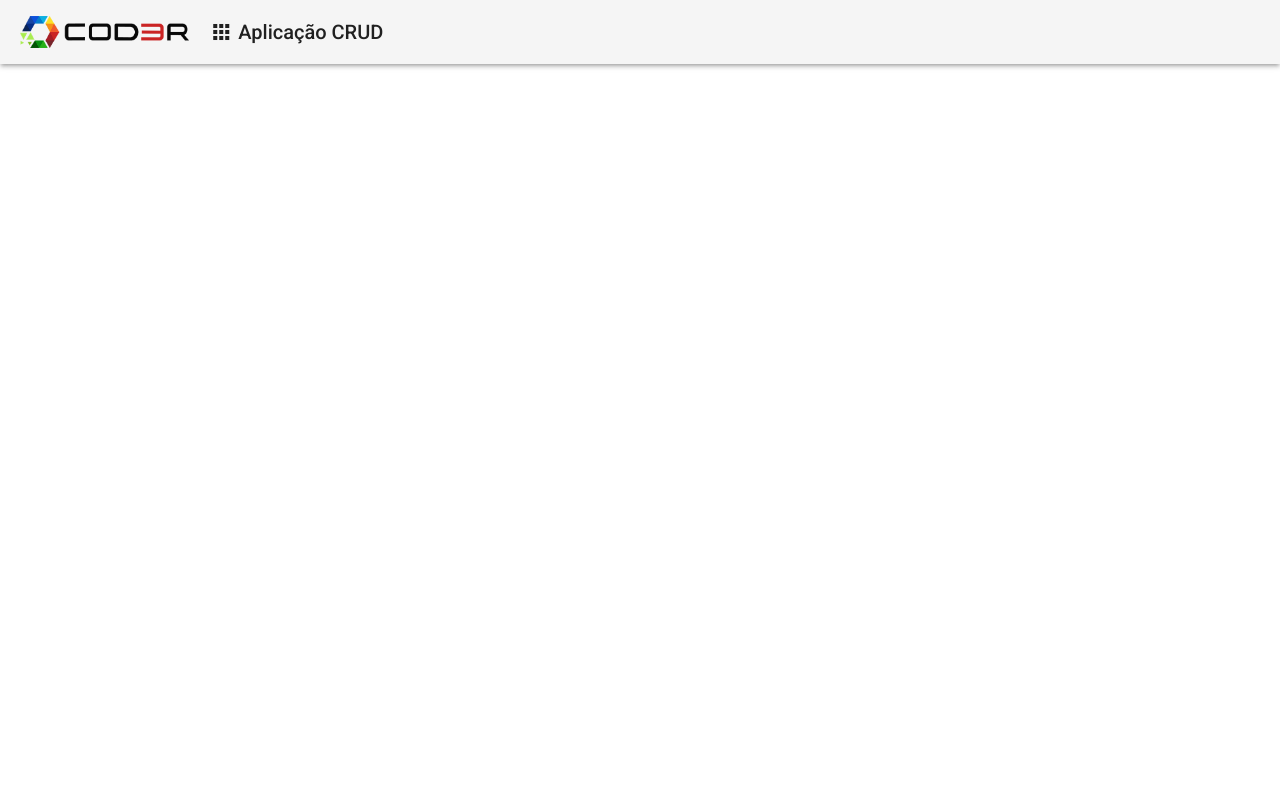
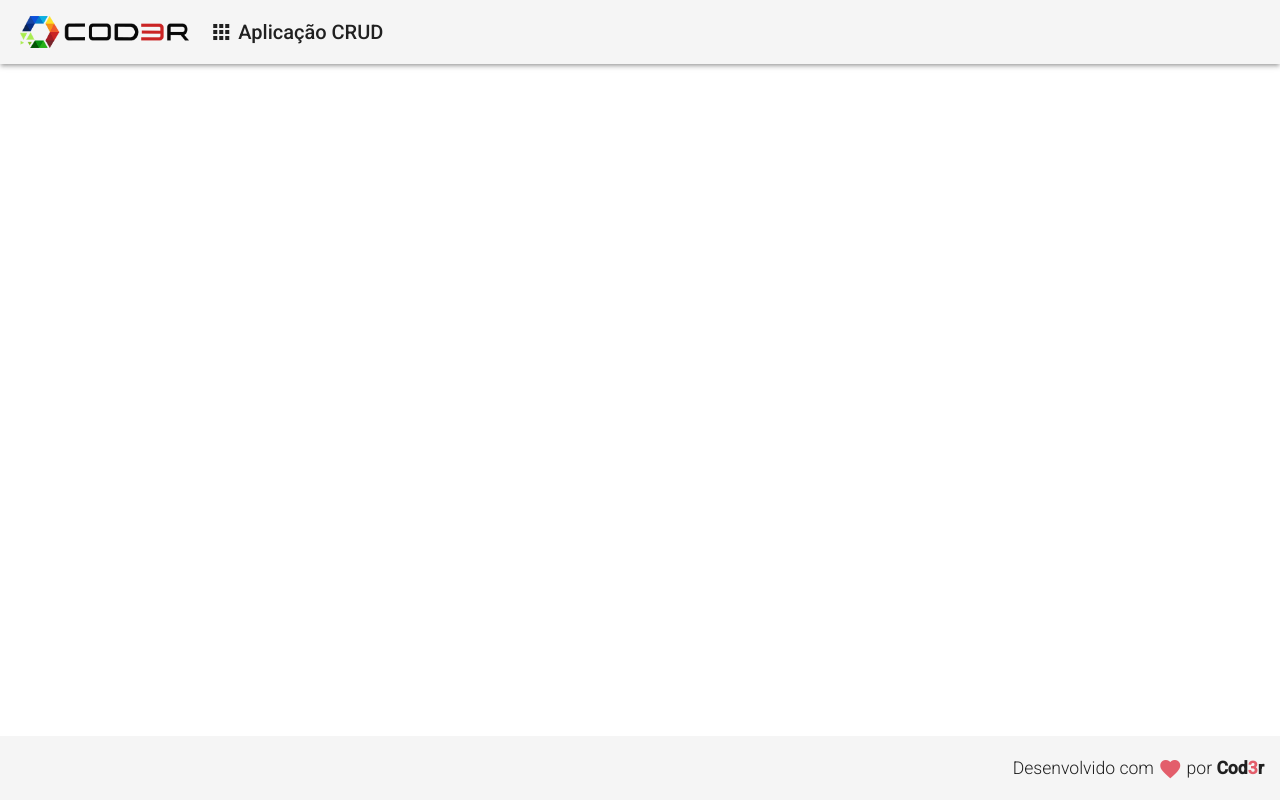
Before and after one commit to ericanoronha/curso-angular9-essencial, an Angular app in the folder frontend/: page / in a window 1280 px wide. Built offline with nearby package versions, Linux system fonts and the light colour scheme.

Commit message:
gera e estiliza componente de footer

```diff
--- a/frontend/src/app/app.component.html
+++ b/frontend/src/app/app.component.html
@@ -1 +1,2 @@
 <app-header></app-header>
+<app-footer></app-footer>
--- a/frontend/src/app/app.module.ts
+++ b/frontend/src/app/app.module.ts
@@ -7,11 +7,13 @@
 import { HeaderComponent } from './components/template/header/header.component';
 
 import { MatToolbarModule } from '@angular/material/toolbar';
+import { FooterComponent } from './components/template/footer/footer.component';
 
 @NgModule({
   declarations: [
     AppComponent,
-    HeaderComponent
+    HeaderComponent,
+    FooterComponent
   ],
   imports: [
     BrowserModule,
--- /dev/null
+++ b/frontend/src/app/components/template/footer/footer.component.css
@@ -0,0 +1,11 @@
+.footer {
+    position: fixed;
+    bottom: 0;
+    display: flex;
+    justify-content: flex-end;
+}
+
+.footer > span {
+    font-size: 1.1rem;
+    font-weight: 300;
+}
--- /dev/null
+++ b/frontend/src/app/components/template/footer/footer.component.html
@@ -0,0 +1,5 @@
+<mat-toolbar class="footer">
+    <span>
+        Desenvolvido com <i class="material-icons red v-middle">favorite</i> por <strong>Cod<span class="red">3</span>r</strong>
+    </span>
+</mat-toolbar>
--- /dev/null
+++ b/frontend/src/app/components/template/footer/footer.component.ts
@@ -0,0 +1,15 @@
+import { Component, OnInit } from '@angular/core';
+
+@Component({
+  selector: 'app-footer',
+  templateUrl: './footer.component.html',
+  styleUrls: ['./footer.component.css']
+})
+export class FooterComponent implements OnInit {
+
+  constructor() { }
+
+  ngOnInit(): void {
+  }
+
+}
--- a/frontend/src/app/components/template/header/header.component.css
+++ b/frontend/src/app/components/template/header/header.component.css
@@ -1,18 +1,3 @@
-body { min-block-size: 100vh }
-
-img { display: block; max-inline-size: 100%; }
-
-/*
-
-coloquei acima uma dica que encontrei no linkedin, não é do curso, mas implementei para já testar :)
-
-"É útil fazer com que o corpo ocupe toda a janela de visualização,
-mesmo que seu conteúdo não o faça.
-
-Definir max-inline-size como 100% torna nossas imagens responsivas por padrão e trata as imagens como elementos de nível de bloco, que é como a maioria das pessoas usa as img tags."
-
-*/
-
 .header {
     padding: 5px 20px;
 }
--- a/frontend/src/styles.css
+++ b/frontend/src/styles.css
@@ -1,4 +1,4 @@
-/* You can add global styles to this file, and also import other style files */
-
 html, body { height: 100%; }
 body { margin: 0; font-family: Roboto, "Helvetica Neue", sans-serif; }
+.red { color: rgba(227,94,107); }
+.v-middle { vertical-align: middle; }
```
